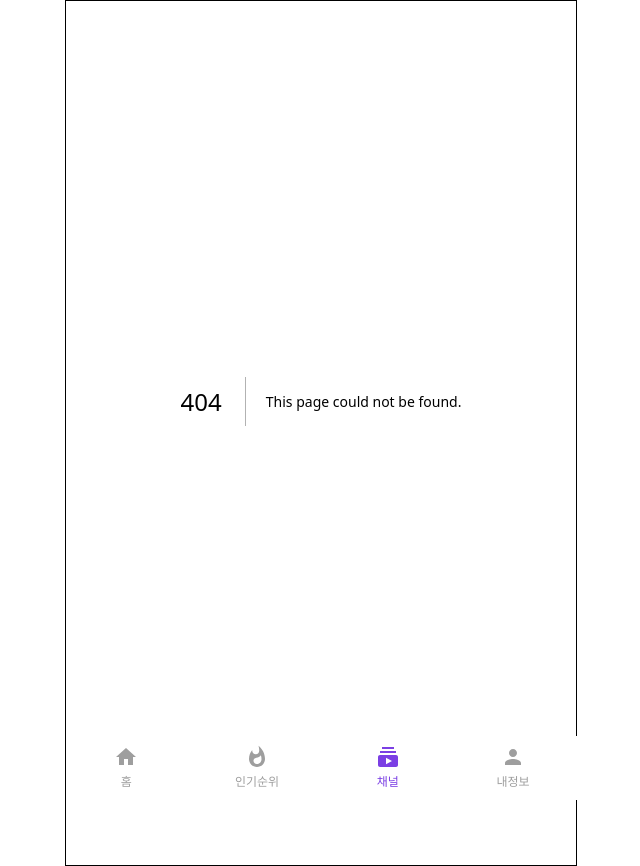
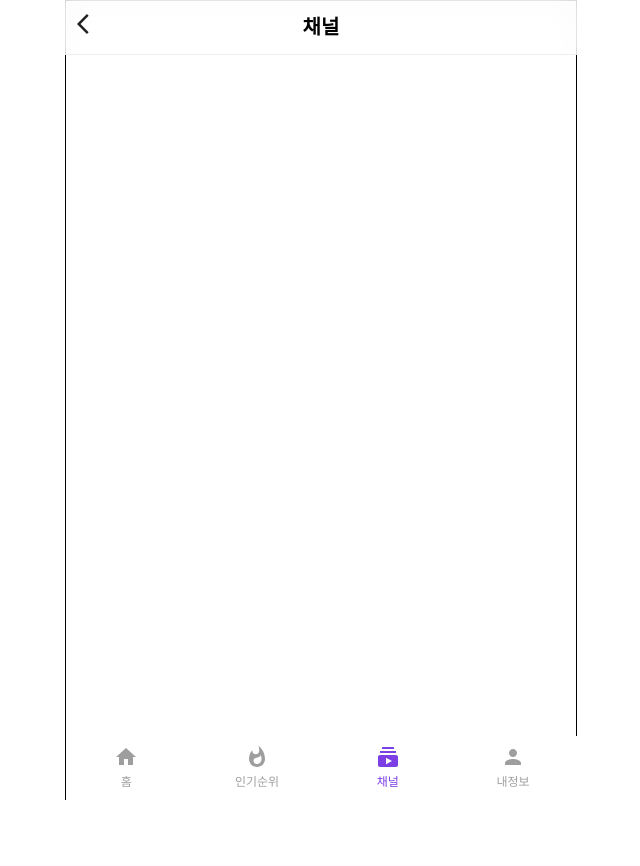
Before and after one commit to sbs1253/StelMusic, a Next.js app: page /channel in a window 1280 px wide. Before the commit this address had no page. Shown: the whole page, without its empty margins (319-959 px from the left). After the commit the page ends 800 px from the top, so only its background shows below. Built offline with nearby package versions, Linux system fonts and the light colour scheme.

Commit message:
Feat: channel page init
Github issue #12

```diff
--- /dev/null
+++ b/src/app/channel/layout.tsx
@@ -0,0 +1,6 @@
+import RankingSkeleton from '@/components/skeleton/rankingSkeleton';
+import { ReactNode, Suspense } from 'react';
+
+export default function Layout({ children }: { children: ReactNode }) {
+  return <Suspense fallback={<RankingSkeleton />}>{children}</Suspense>;
+}
--- /dev/null
+++ b/src/app/channel/page.tsx
@@ -0,0 +1,9 @@
+import UI from '@/app/channel/ui';
+
+export default async function page({ searchParams }) {
+  return (
+    <div>
+      <UI />
+    </div>
+  );
+}
--- /dev/null
+++ b/src/app/channel/ui.tsx
@@ -0,0 +1,11 @@
+'use client';
+
+import PageHeader from '@/components/pageHeader';
+
+export default function UI() {
+  return (
+    <div>
+      <PageHeader title={'채널'} />
+    </div>
+  );
+}
```
